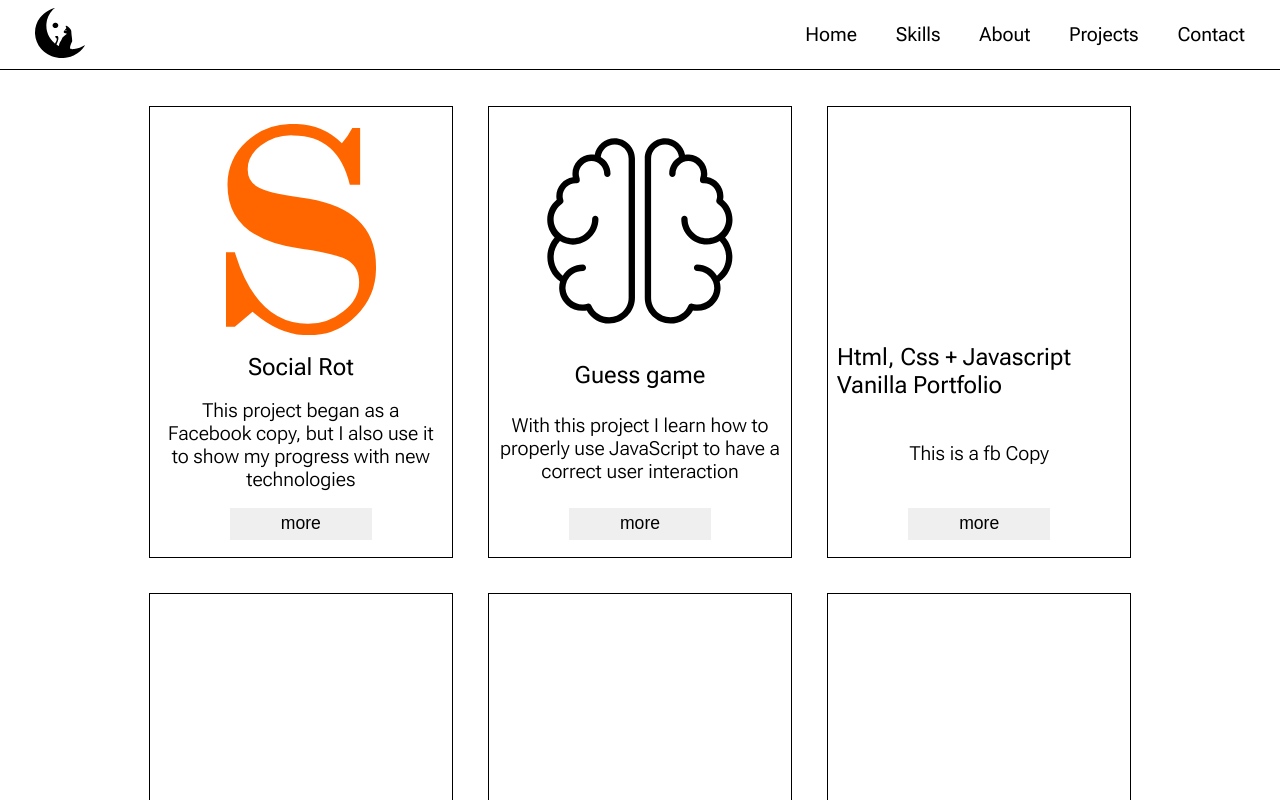
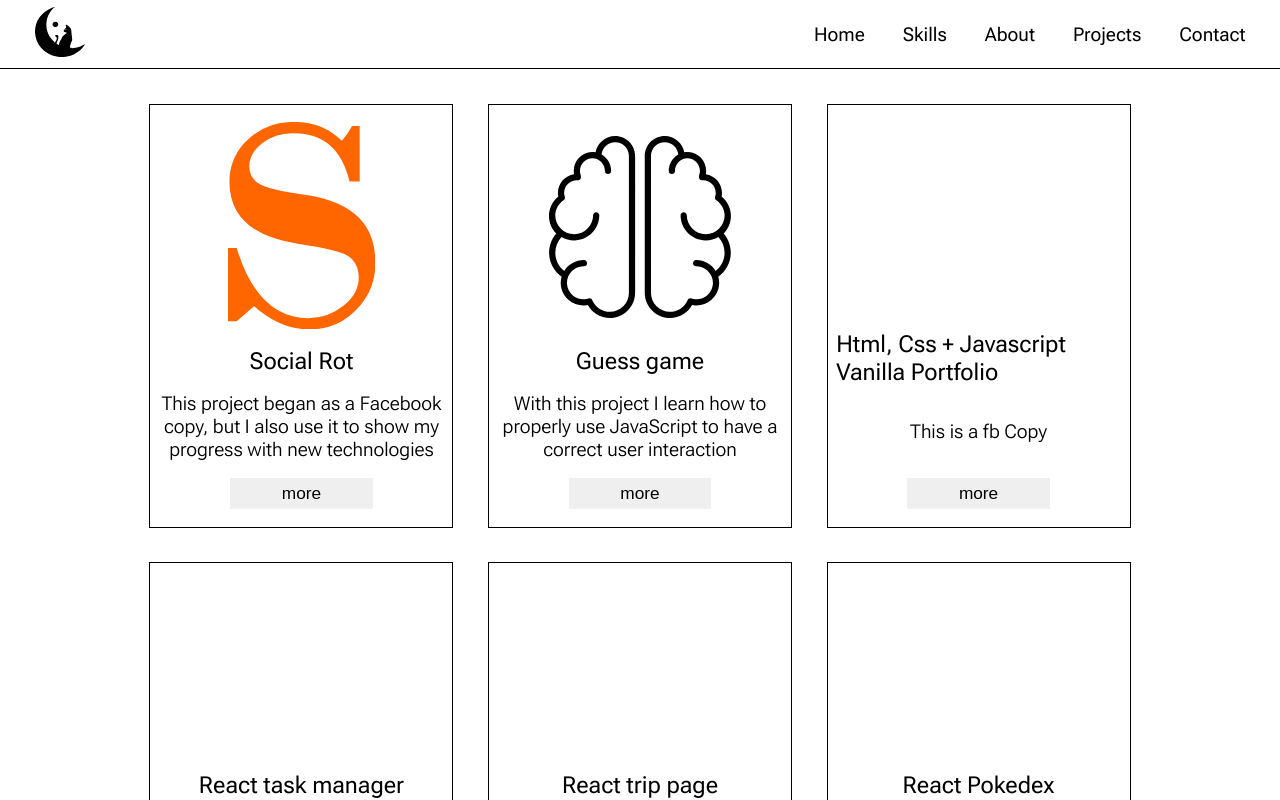
Before and after one commit to JorgeKerilima19/portfolio, a React (Vite) app: page /projects in a window 1280 px wide. Shown: the top 800 px of the page. Built offline with nearby package versions, Linux system fonts and the light colour scheme.

Commit message:
max width define

```diff
--- a/src/components/Navbar.tsx
+++ b/src/components/Navbar.tsx
@@ -71,7 +71,7 @@ export const Navbar = () => {
           </div>
         </div>
       </header>
-      <main>
+      <main className="main">
         <Outlet />
       </main>
     </>
--- a/src/components/styles.css
+++ b/src/components/styles.css
@@ -9,6 +9,8 @@
   justify-content: center;
   border-bottom: thin solid black;
   padding: 0 2rem;
+  margin: auto;
+  max-width: var(--max-width);
 }
 .header-container__nav {
   position: relative;
--- a/src/index.css
+++ b/src/index.css
@@ -4,7 +4,7 @@
   box-sizing: border-box;
 }
 html {
-  font-size: max(110%, 1vw);
+  font-size: max(108%, 0.7vw);
   font-family: "Roboto Flex", sans-serif;
 }
 a {
@@ -15,6 +15,7 @@ a {
 :root {
   --header-height: 4rem;
   --complete-height: calc(100vh - var(--header-height));
+  --max-width: 80rem;
 }
 [class^="section"] {
   width: 95%;
@@ -26,8 +27,12 @@ a {
   min-height: var(--complete-height);
 }
 .container {
-  min-width: 90%;
+  width: min(90%, var(--max-width));
   display: flex;
   flex-direction: column;
   align-items: center;
 }
+.main{
+  margin: auto;
+  max-width: var(--max-width);
+}
--- a/src/pages/styles/projects.css
+++ b/src/pages/styles/projects.css
@@ -56,10 +56,10 @@
 .card-modal__container {
   background-color: azure;
   border-radius: 1rem;
-  min-width: 65%;
   padding: 2em;
   position: relative;
   gap: 2em;
+  margin: auto;
 }
 .modal-project__presentation {
   width: 80%;
@@ -69,7 +69,7 @@
   gap: 1rem;
   position: relative;
 }
-.modal-project__description{
+.modal-project__description {
   gap: 1em;
 }
 .project-presentation__img {
```
